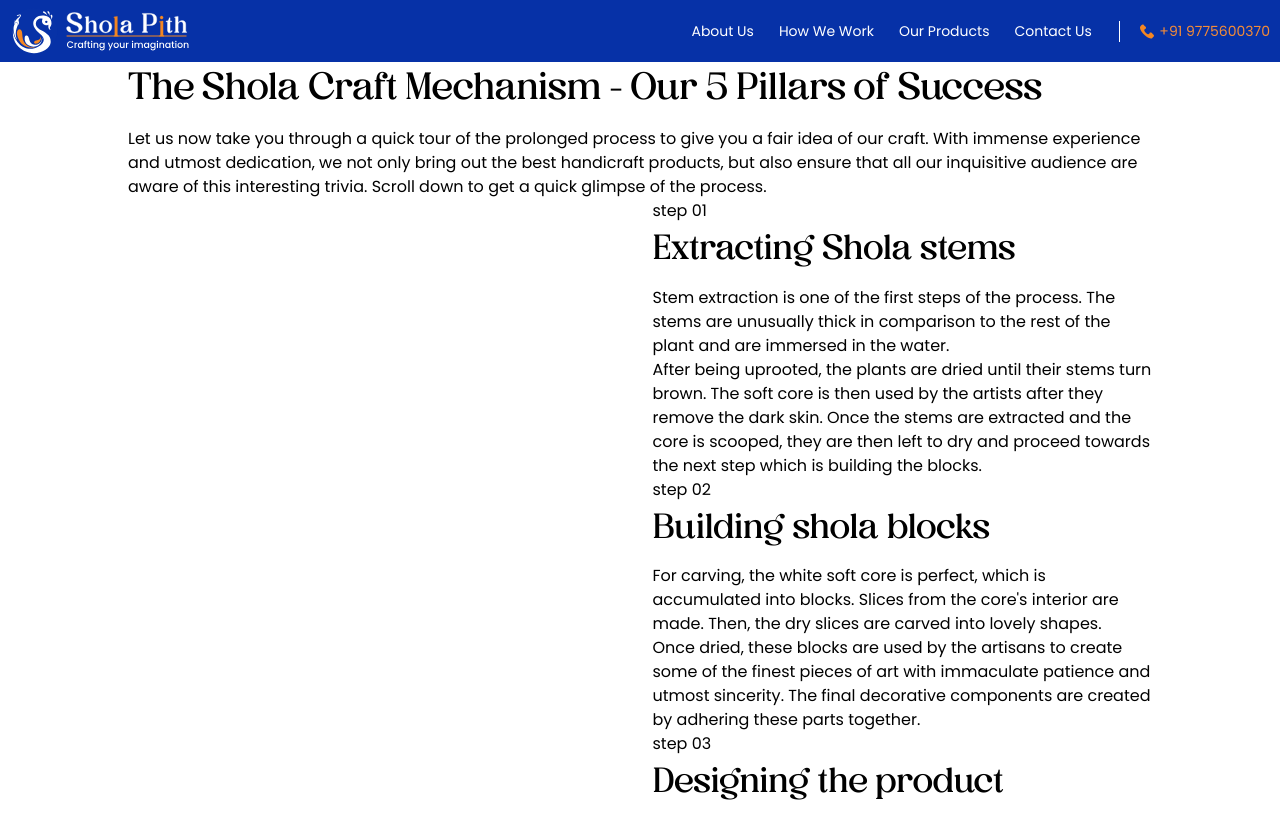
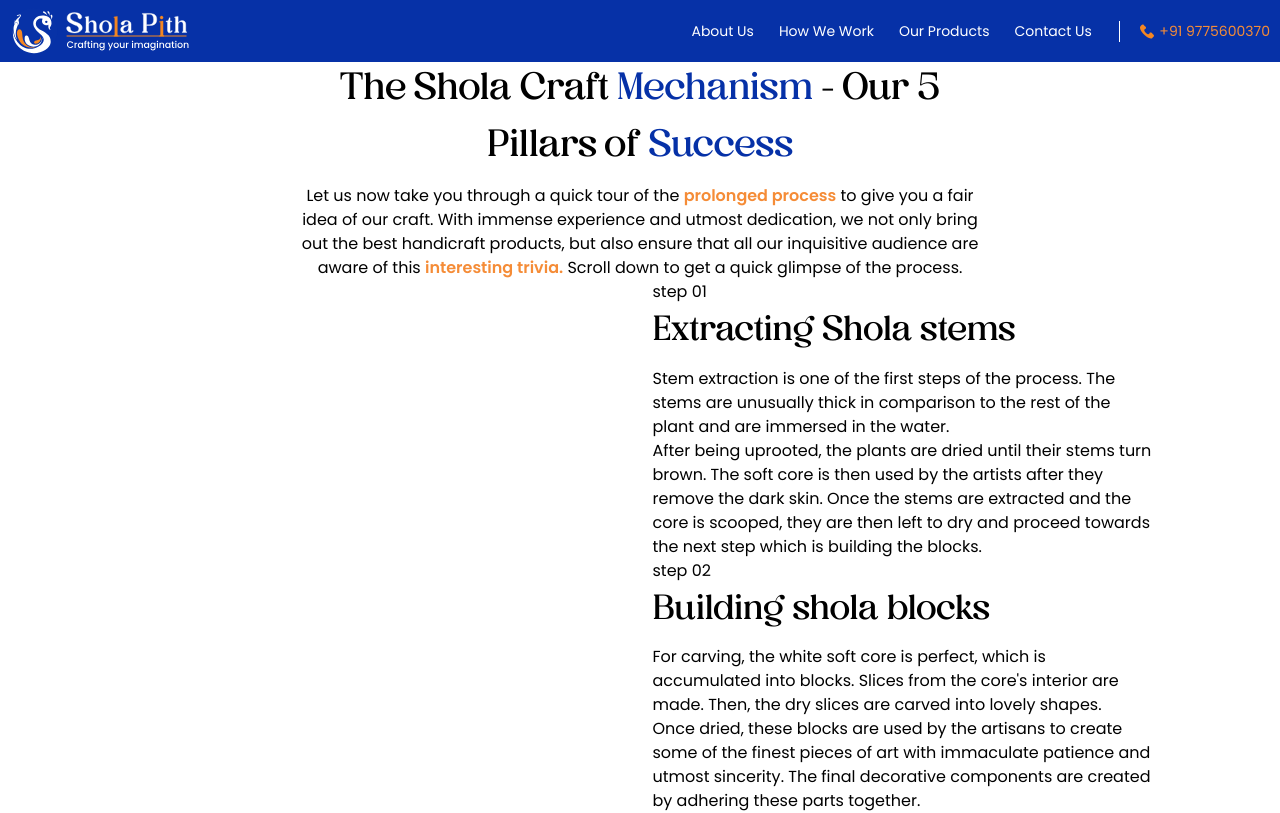
Before and after one commit to Nandita-Saha/sholapith-next, a Next.js app: page /how-we-work in a window 1280 px wide. Shown: the top 813 px of the page. Built offline with nearby package versions, Linux system fonts and the light colour scheme.

Commit message:
added hiw style page

```diff
--- a/src/pages/about.tsx
+++ b/src/pages/about.tsx
@@ -138,6 +138,7 @@ export default function About() {
           <Link className="blueBtn" href="">Get in touch</Link>
         </div>
       </section>
+
     </>
   );
 };
--- a/src/pages/how-we-work.tsx
+++ b/src/pages/how-we-work.tsx
@@ -1,15 +1,18 @@
 // pages/index.tsx
 import React from 'react';
 import Link from 'next/link';
+import styles from '../styles/hiw.module.css';
 
 export default function HowWeWork() {
   return (
     <>
       <section className="hiw-sec1">
         <div className="baseContainer">
-          <h1>The Shola Craft Mechanism - Our 5 Pillars of Success</h1>
-          <p>Let us now take you through a quick tour of the prolonged process to give you a fair idea of our craft. With immense experience and utmost dedication, we not only bring out the best handicraft products, but also ensure that all our inquisitive audience are aware of this interesting trivia. Scroll down to get a quick glimpse of the process.
-          </p>
+          <div className='w-2/3 mx-auto text-center'>
+            <h1 className="blackBlueText">The Shola Craft <span>Mechanism</span> - Our 5 Pillars of <span>Success</span></h1>
+            <p className="blackOrangeText">Let us now take you through a quick tour of the <span>prolonged process</span> to give you a fair idea of our craft. With immense experience and utmost dedication, we not only bring out the best handicraft products, but also ensure that all our inquisitive audience are aware of this <span>interesting trivia.</span> Scroll down to get a quick glimpse of the process.
+            </p>
+          </div>
         </div>
       </section>
 
@@ -101,7 +104,7 @@ export default function HowWeWork() {
           <p className="process-step blue-btn">step 05</p>
           <h2>The final delivery</h2>
           <p>
-          Once the products are secured and packaged, we ensure swiftest deliveries. We have tied up with the reputed delivery partners that vouch for the fastest deliveries without compromising on product security. So, expect us to never fail deadlines in terms of any of our deliveries!
+            Once the products are secured and packaged, we ensure swiftest deliveries. We have tied up with the reputed delivery partners that vouch for the fastest deliveries without compromising on product security. So, expect us to never fail deadlines in terms of any of our deliveries!
           </p>
           <Link className="blue-btn" href="">Get in touch</Link>
         </div>
```
Also changed, not shown: src/styles/hiw.module.css (added).
